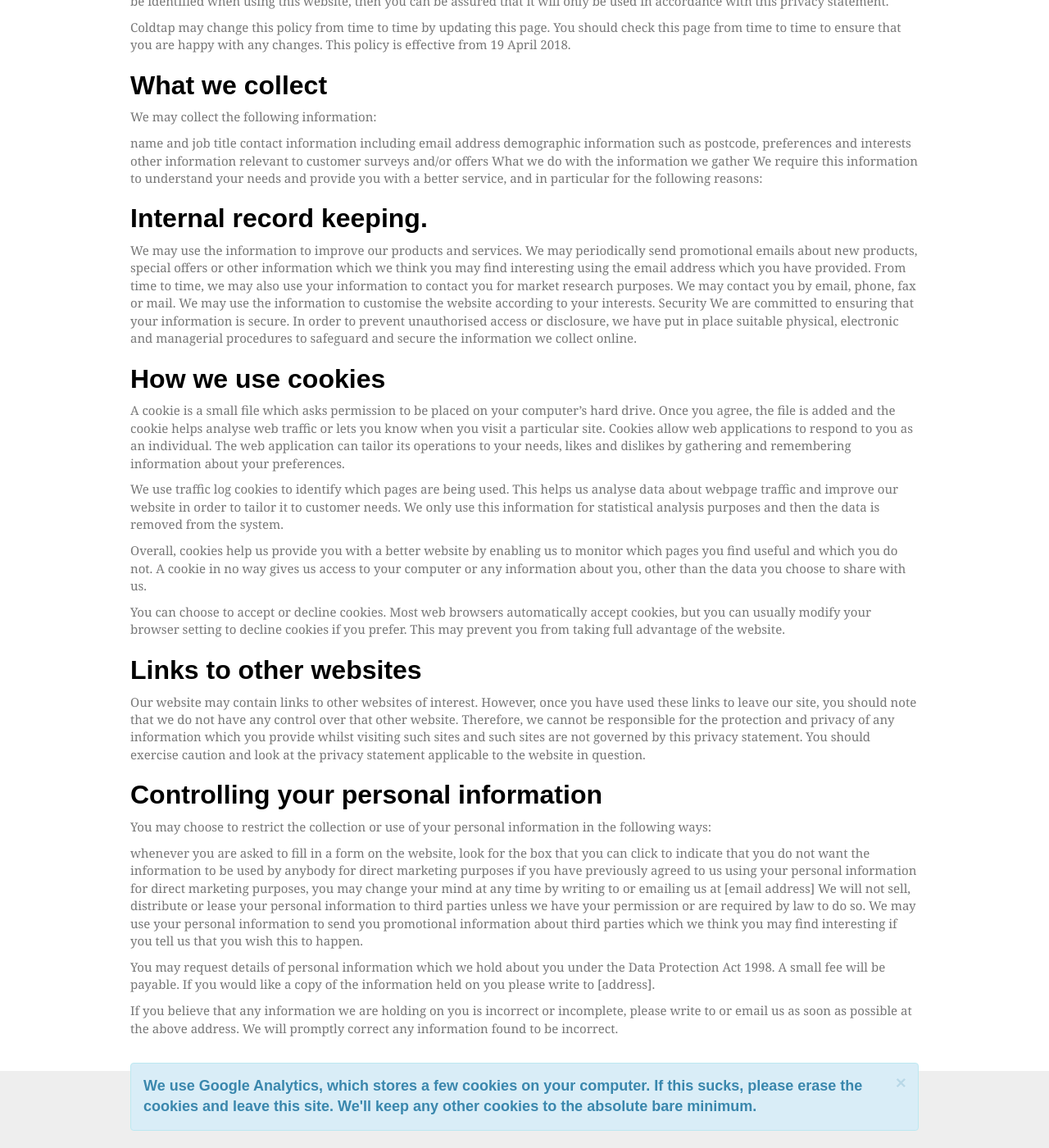
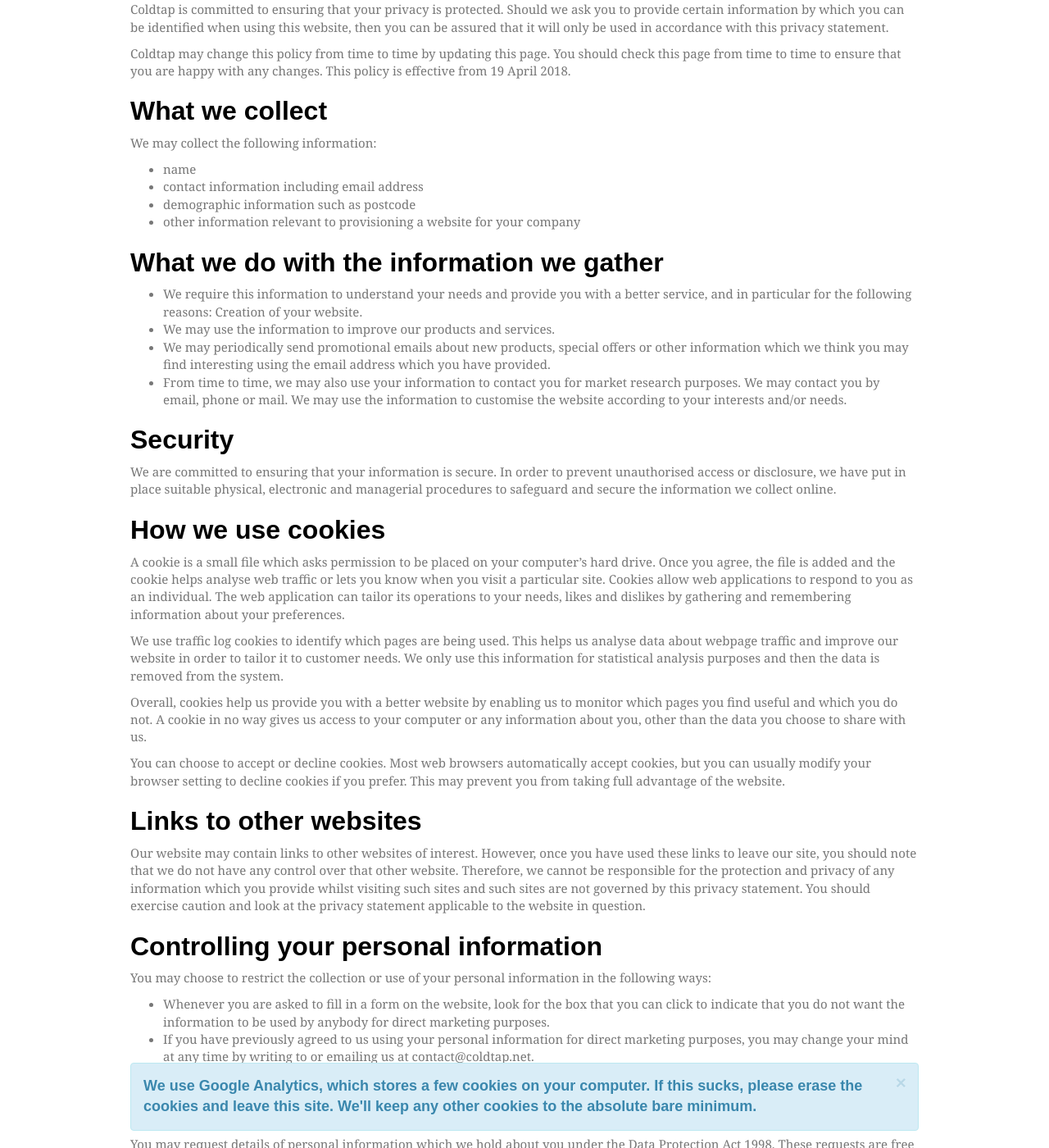
Before and after one commit to davewasthere/coldtap, a Jekyll site: the page built from privacy-policy.md, in a window 1280 px wide and 1400 px high, scrolled down 220 px. Shown: the whole window at 82% size. Built offline with Jekyll 4.4.1, drawn with Linux system fonts in a browser that asks for light colours; some web fonts are replaced; some of the changed text lies outside the part shown.

Commit message:
updated terms and privacy

```diff
--- a/_config.yml
+++ b/_config.yml
@@ -1,6 +1,7 @@
 timezone: Europe/London
 permalink: date
 encoding: utf-8
+company_email: contact@coldtap.net
 company_name: Coldtap
 company_address: "Suite 5, 4 Blenheim Court, Peppercorn Close, Peterborough, PE1 2DU"
 company_registration_details: "Registered in England and Wales #6632696"
--- a/privacy-policy.md
+++ b/privacy-policy.md
@@ -2,34 +2,42 @@
 layout: page
 title: Privacy Policy
 permalink: /privacy-policy
+last-modified: 2018-04-19
 ---
+# Privacy Policy
 
-# Privacy Policy
+<p class="text-info">
+This policy was last updated {{ page.last-modified | date_to_long_string }}
+</p>
 
 This privacy policy sets out how {{ site.company_name }} uses and protects any information that you give {{ site.company_name }} when you use this website.
 
 {{ site.company_name }} is committed to ensuring that your privacy is protected. Should we ask you to provide certain information by which you can be identified when using this website, then you can be assured that it will only be used in accordance with this privacy statement.
 
-{{ site.company_name }} may change this policy from time to time by updating this page. You should check this page from time to time to ensure that you are happy with any changes. This policy is effective from 19 April 2018.
+{{ site.company_name }} may change this policy from time to time by updating this page. You should check this page from time to time to ensure that you are happy with any changes. This policy is effective from {{ page.last-modified | date_to_long_string }}.
 
 ## What we collect
+
 We may collect the following information:
 
-name and job title
-contact information including email address
-demographic information such as postcode, preferences and interests
-other information relevant to customer surveys and/or offers
-What we do with the information we gather
-We require this information to understand your needs and provide you with a better service, and in particular for the following reasons:
+* name
+* contact information including email address
+* demographic information such as postcode
+* other information relevant to provisioning a website for your company
 
-## Internal record keeping.
-We may use the information to improve our products and services.
-We may periodically send promotional emails about new products, special offers or other information which we think you may find interesting using the email address which you have provided.
-From time to time, we may also use your information to contact you for market research purposes. We may contact you by email, phone, fax or mail. We may use the information to customise the website according to your interests.
-Security
+## What we do with the information we gather
+
+* We require this information to understand your needs and provide you with a better service, and in particular for the following reasons: Creation of your website.
+* We may use the information to improve our products and services.
+* We may periodically send promotional emails about new products, special offers or other information which we think you may find interesting using the email address which you have provided.
+* From time to time, we may also use your information to contact you for market research purposes. We may contact you by email, phone or mail. We may use the information to customise the website according to your interests and/or needs.
+
+## Security
+
 We are committed to ensuring that your information is secure. In order to prevent unauthorised access or disclosure, we have put in place suitable physical, electronic and managerial procedures to safeguard and secure the information we collect online.
 
 ## How we use cookies
+
 A cookie is a small file which asks permission to be placed on your computer's hard drive. Once you agree, the file is added and the cookie helps analyse web traffic or lets you know when you visit a particular site. Cookies allow web applications to respond to you as an individual. The web application can tailor its operations to your needs, likes and dislikes by gathering and remembering information about your preferences.
 
 We use traffic log cookies to identify which pages are being used. This helps us analyse data about webpage traffic and improve our website in order to tailor it to customer needs. We only use this information for statistical analysis purposes and then the data is removed from the system.
@@ -39,15 +47,18 @@
 You can choose to accept or decline cookies. Most web browsers automatically accept cookies, but you can usually modify your browser setting to decline cookies if you prefer. This may prevent you from taking full advantage of the website.
 
 ## Links to other websites
+
 Our website may contain links to other websites of interest. However, once you have used these links to leave our site, you should note that we do not have any control over that other website. Therefore, we cannot be responsible for the protection and privacy of any information which you provide whilst visiting such sites and such sites are not governed by this privacy statement. You should exercise caution and look at the privacy statement applicable to the website in question.
 
 ## Controlling your personal information
+
 You may choose to restrict the collection or use of your personal information in the following ways:
 
-whenever you are asked to fill in a form on the website, look for the box that you can click to indicate that you do not want the information to be used by anybody for direct marketing purposes
-if you have previously agreed to us using your personal information for direct marketing purposes, you may change your mind at any time by writing to or emailing us at [email address]
+* Whenever you are asked to fill in a form on the website, look for the box that you can click to indicate that you do not want the information to be used by anybody for direct marketing purposes.
+* If you have previously agreed to us using your personal information for direct marketing purposes, you may change your mind at any time by writing to or emailing us at {{ site.company_email }}.
+
 We will not sell, distribute or lease your personal information to third parties unless we have your permission or are required by law to do so. We may use your personal information to send you promotional information about third parties which we think you may find interesting if you tell us that you wish this to happen.
 
-You may request details of personal information which we hold about you under the Data Protection Act 1998. A small fee will be payable. If you would like a copy of the information held on you please write to [address].
+You may request details of personal information which we hold about you under the Data Protection Act 1998. These requests are free of charge. If you would like a copy of the information held on you please write to {{ site.company_address }}.
 
 If you believe that any information we are holding on you is incorrect or incomplete, please write to or email us as soon as possible at the above address. We will promptly correct any information found to be incorrect.
```
Also changed, not shown: terms-and-conditions.md (+1 -1 lines).
